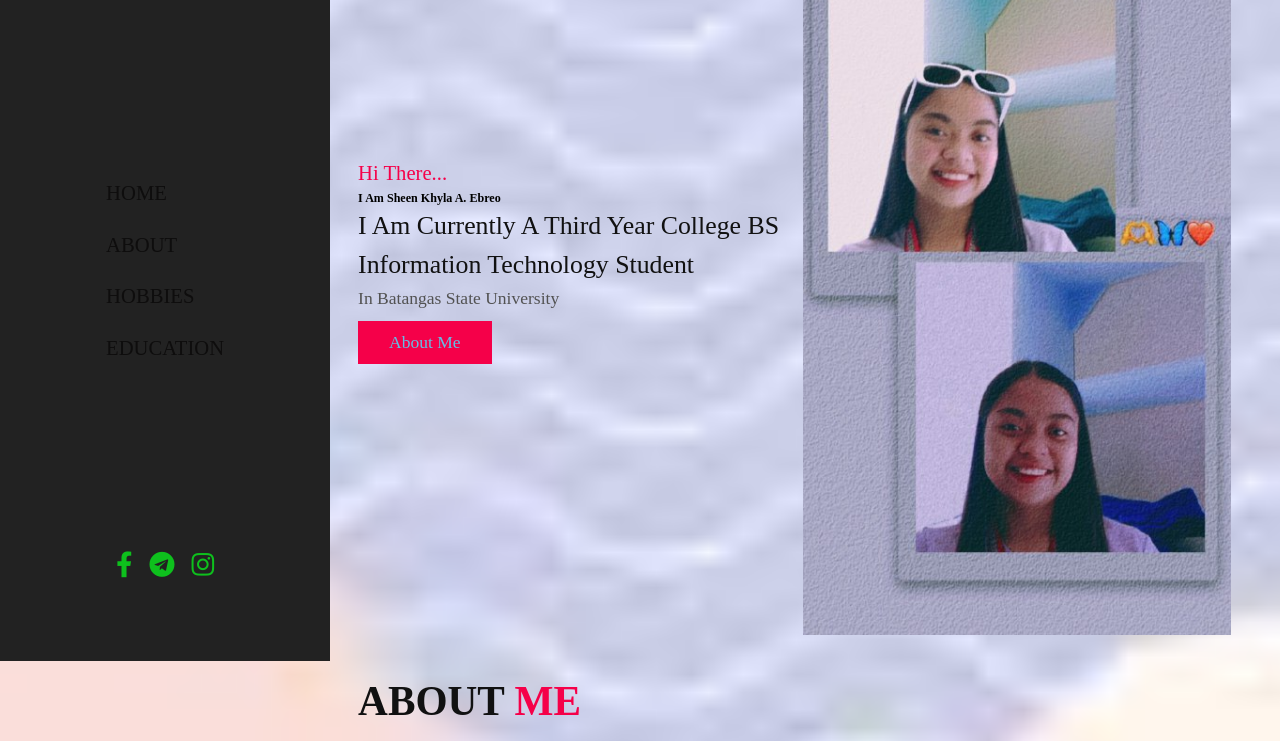
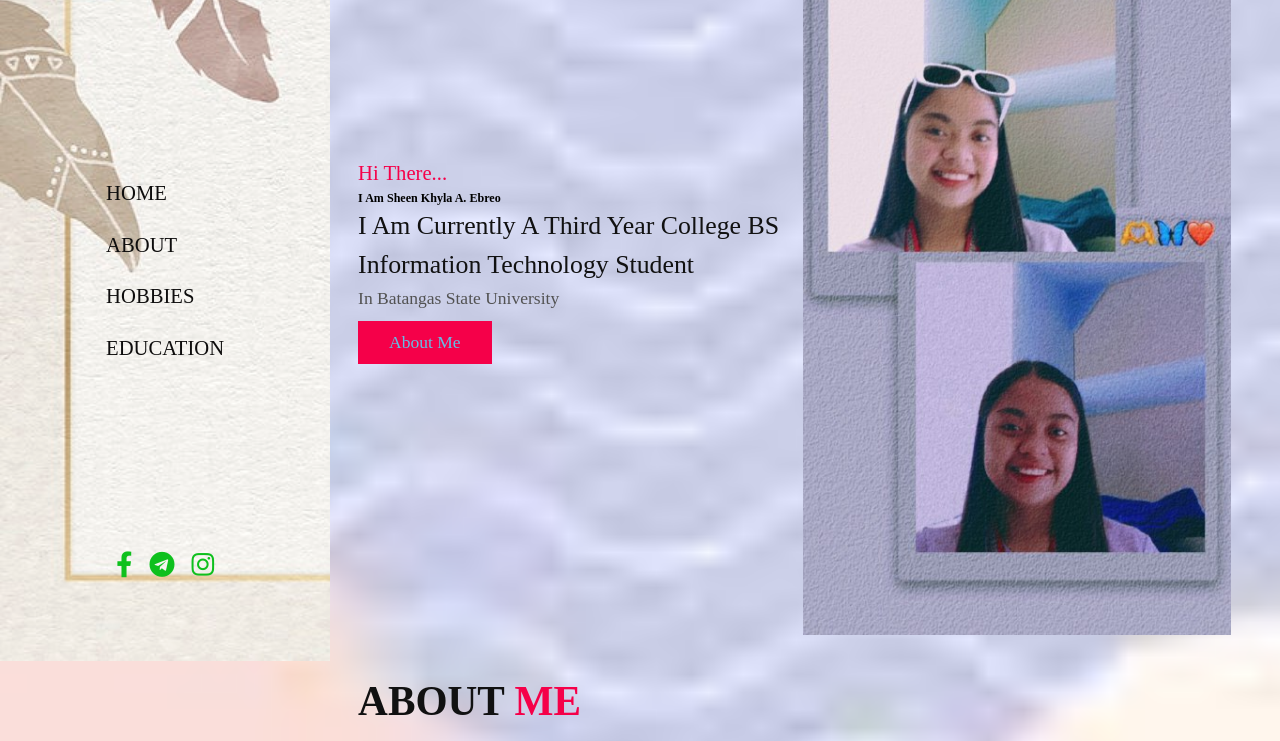
Before and after one commit to SHEENKHYLAEBREO/sheenkhyla.github.io, a plain HTML site: page index.html in a window 1280 px wide. Shown: the part 139-880 px from the top of the page. Drawn offline with Linux system fonts and the light colour scheme; files whose address does not match are found by name.

Commit message:
Update style.css

```diff
--- a/style.css
+++ b/style.css
@@ -73,7 +73,7 @@ header{
     flex-flow: column;
     padding: 8rem 2rem;
     width: 32rem;
-    background-image: url(bg1.jpg);
+    background-image: url(img/bg1.jpg);
     background-repeat: no-repeat;
     background-size: cover;
     position:fixed;
```
